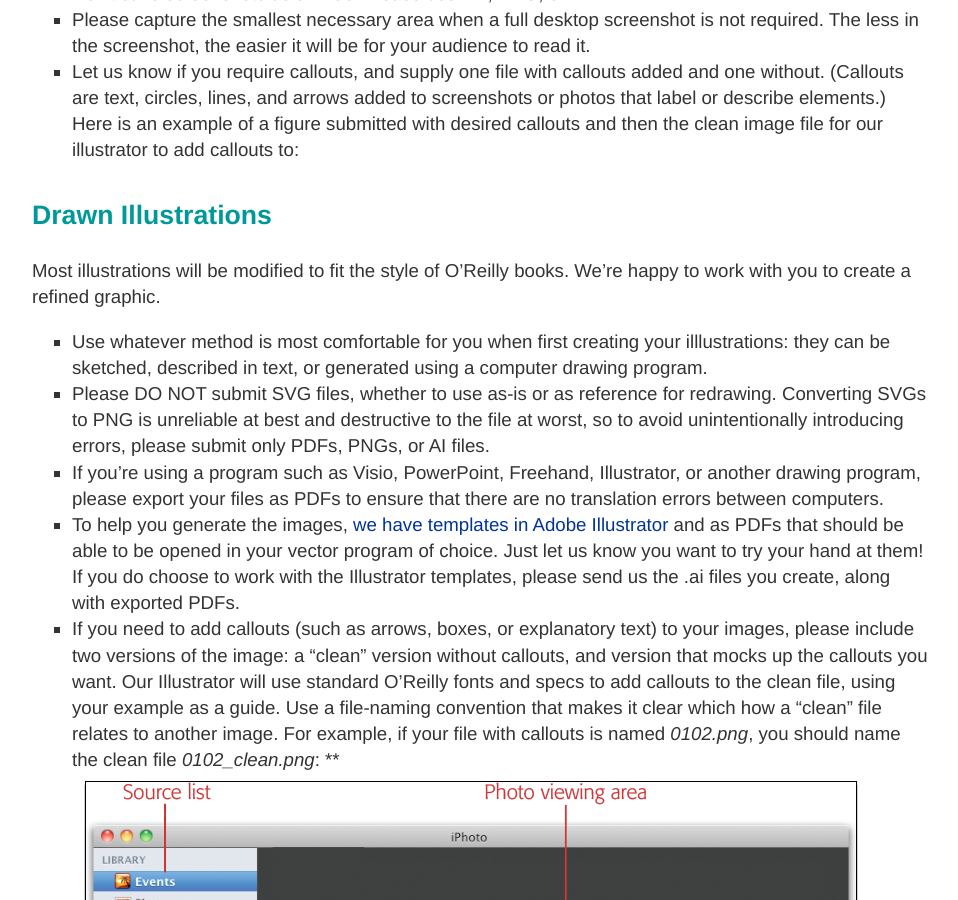
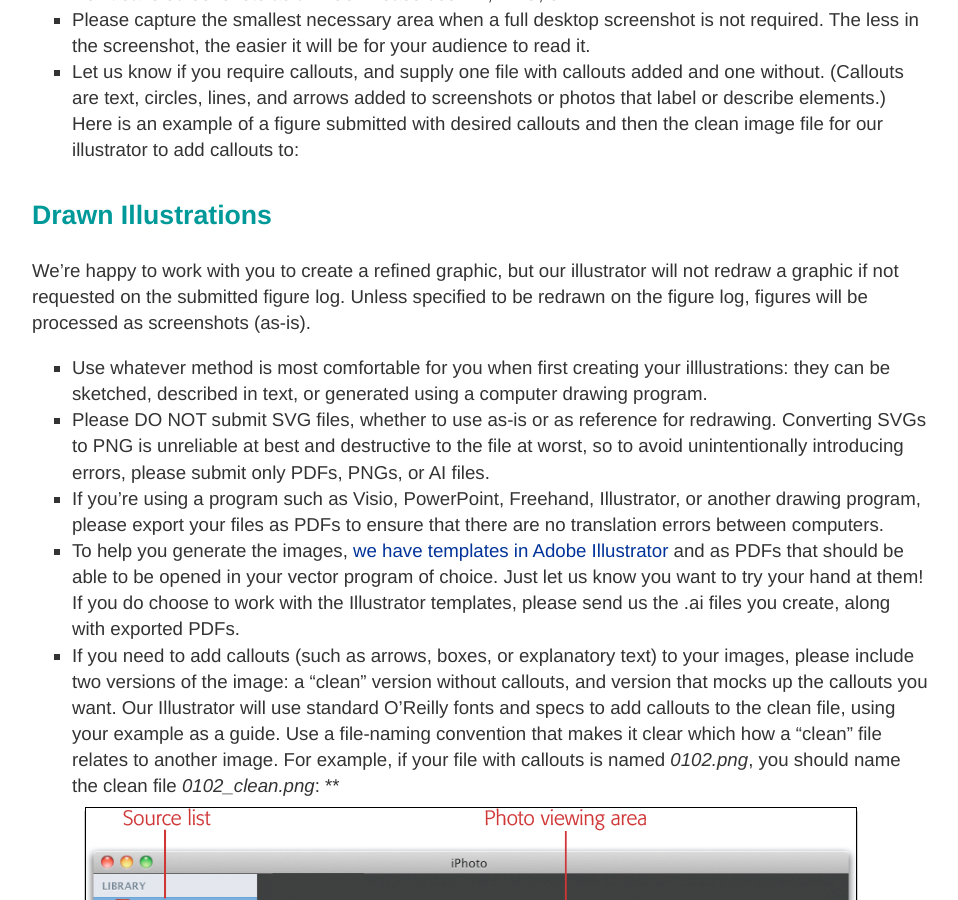
Before and after one commit to oreillymedia/production-resources, a Jekyll site: the page built from illustrations/index.md, in a window 1280 px wide and 900 px high, scrolled down 565 px. Shown: the whole window, without its empty margins (160-1118 px from the left). Built offline with Jekyll 4.4.1, drawn with Linux system fonts in a browser that asks for light colours.

Commit message:
Update index.md
Changing language about art redraws—specifying that we don't redraw unless specifically requested on fig log

```diff
--- a/illustrations/index.md
+++ b/illustrations/index.md
@@ -23,7 +23,7 @@ Either type might also feature *callouts*, which are boxes, arrows, and text tha
 
 ### Drawn Illustrations
 
-Most illustrations will be modified to fit the style of O'Reilly books. We're happy to work with you to create a refined graphic.
+We're happy to work with you to create a refined graphic, but our illustrator will not redraw a graphic if not requested on the submitted figure log. Unless specified to be redrawn on the figure log, figures will be processed as screenshots (as-is).
 
 * Use whatever method is most comfortable for you when first creating your illlustrations: they can be sketched, described in text, or generated using a computer drawing program.
 * Please DO NOT submit SVG files, whether to use as-is or as reference for redrawing. Converting SVGs to PNG is unreliable at best and destructive to the file at worst, so to avoid unintentionally introducing errors, please submit only PDFs, PNGs, or AI files.
```
